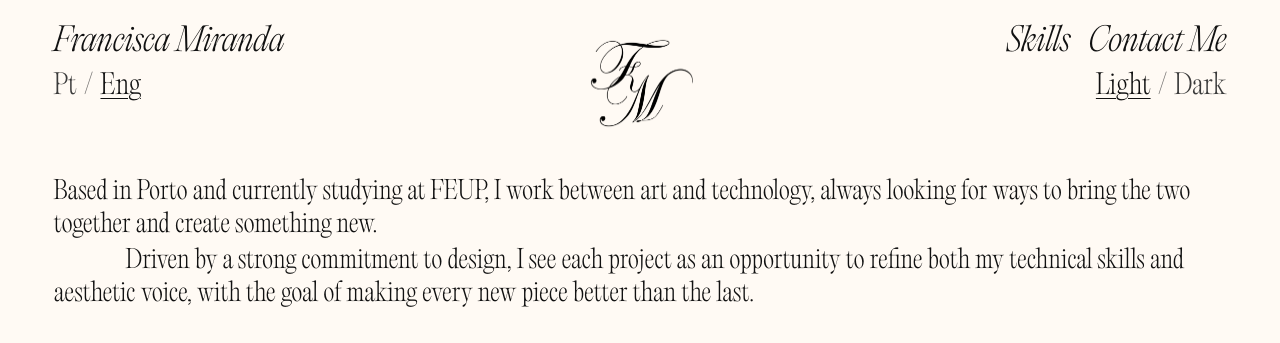
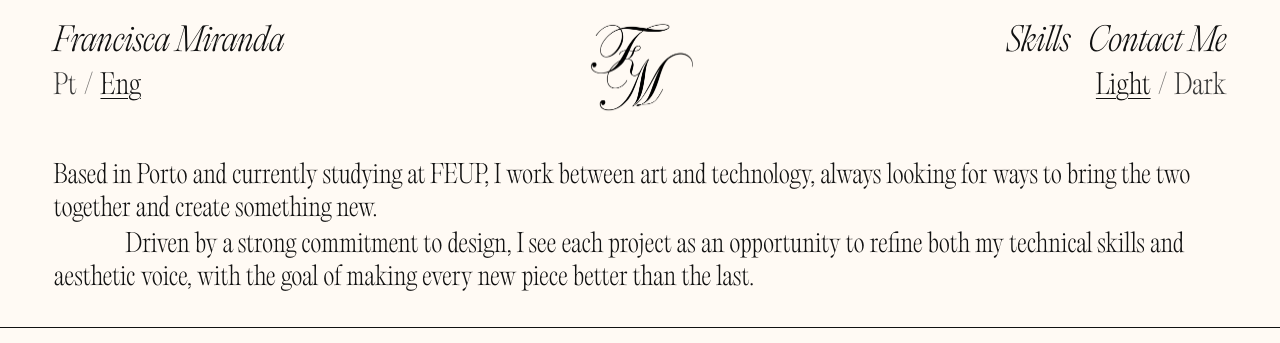
Before and after one commit to franciscaolive/Portfolio, a plain HTML site: page index.html in a window 1280 px wide. Shown: the top 343 px of the page. Drawn offline with Linux system fonts and the light colour scheme.

Commit message:
icon adjustment

```diff
--- a/styles/styles.css
+++ b/styles/styles.css
@@ -191,11 +191,12 @@
 .monogram {
 	display: grid;
 	place-items: center;
-	align-self: center;
+	align-self: start;
 	border: none;
 	background: none;
 	padding: 0;
 	cursor: pointer;
+	margin-top: -16px;
 }
 
 .monogram-icon {
```
